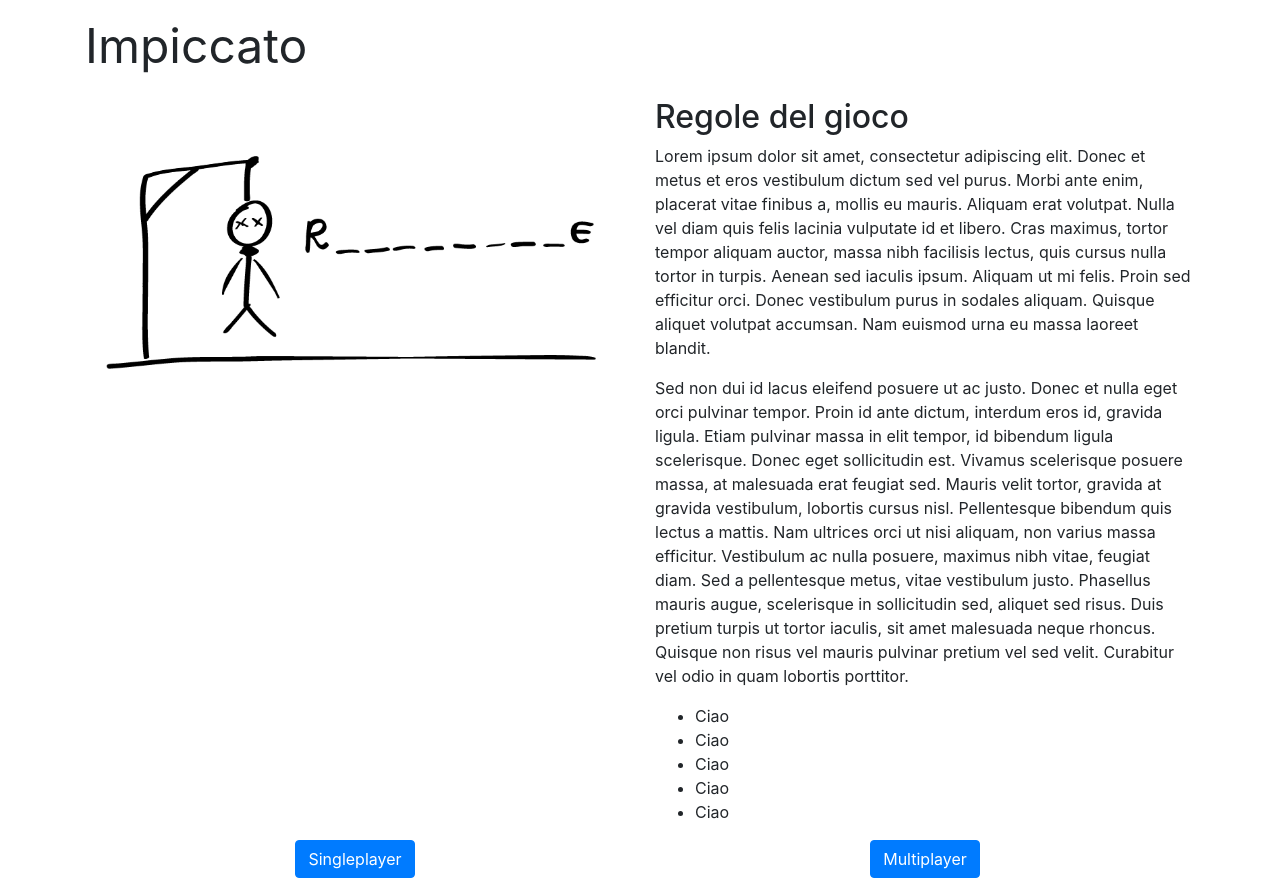
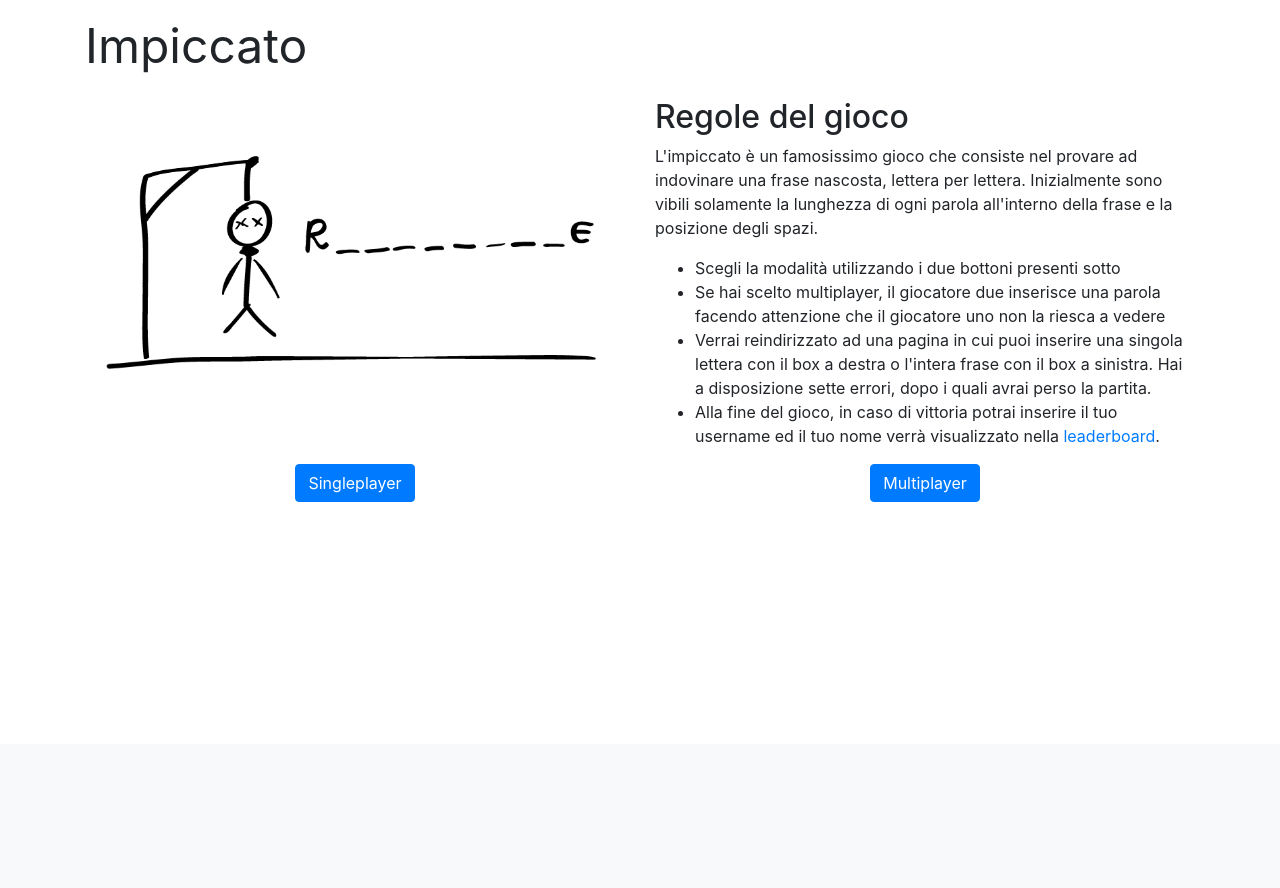
Before and after one commit to asdrubalini/Hangman-Game, a PHP site: page /index.php in a window 1280 px wide. Shown: the part 56-944 px from the top of the page. After the commit the page ends 558 px from the top, so only its background shows below. Run offline with PHP 8.4, Linux system fonts and the light colour scheme; some libraries are stand-ins or nearby versions.

Commit message:
edit rules

```diff
--- a/partials/rules.php
+++ b/partials/rules.php
@@ -1,11 +1,19 @@
 <h2>Regole del gioco</h2>
-<p>Lorem ipsum dolor sit amet, consectetur adipiscing elit. Donec et metus et eros vestibulum dictum sed vel purus. Morbi ante enim, placerat vitae finibus a, mollis eu mauris. Aliquam erat volutpat. Nulla vel diam quis felis lacinia vulputate id et libero. Cras maximus, tortor tempor aliquam auctor, massa nibh facilisis lectus, quis cursus nulla tortor in turpis. Aenean sed iaculis ipsum. Aliquam ut mi felis. Proin sed efficitur orci. Donec vestibulum purus in sodales aliquam. Quisque aliquet volutpat accumsan. Nam euismod urna eu massa laoreet blandit.</p>
-<p>Sed non dui id lacus eleifend posuere ut ac justo. Donec et nulla eget orci pulvinar tempor. Proin id ante dictum, interdum eros id, gravida ligula. Etiam pulvinar massa in elit tempor, id bibendum ligula scelerisque. Donec eget sollicitudin est. Vivamus scelerisque posuere massa, at malesuada erat feugiat sed. Mauris velit tortor, gravida at gravida vestibulum, lobortis cursus nisl. Pellentesque bibendum quis lectus a mattis. Nam ultrices orci ut nisi aliquam, non varius massa efficitur. Vestibulum ac nulla posuere, maximus nibh vitae, feugiat diam. Sed a pellentesque metus, vitae vestibulum justo. Phasellus mauris augue, scelerisque in sollicitudin sed, aliquet sed risus. Duis pretium turpis ut tortor iaculis, sit amet malesuada neque rhoncus. Quisque non risus vel mauris pulvinar pretium vel sed velit. Curabitur vel odio in quam lobortis porttitor.</p>
+
+<p>L'impiccato è un famosissimo gioco che consiste nel provare ad indovinare una frase nascosta,
+lettera per lettera. Inizialmente sono vibili solamente la lunghezza di ogni parola all'interno
+della frase e la posizione degli spazi.</p>
 
 <ul>
-    <li>Ciao</li>
-    <li>Ciao</li>
-    <li>Ciao</li>
-    <li>Ciao</li>
-    <li>Ciao</li>
+    <li>Scegli la modalità utilizzando i due bottoni presenti sotto</li>
+
+    <li>Se hai scelto multiplayer, il giocatore due inserisce una parola facendo attenzione che il
+    giocatore uno non la riesca a vedere</li>
+
+    <li>Verrai reindirizzato ad una pagina in cui puoi inserire una singola lettera con il box a destra
+    o l'intera frase con il box a sinistra. Hai a disposizione sette errori, dopo i quali avrai perso
+    la partita.</li>
+
+    <li>Alla fine del gioco, in caso di vittoria potrai inserire il tuo username ed il tuo nome verrà
+    visualizzato nella <a href="leaderboard.php">leaderboard</a>.</li>
 </ul>
```
